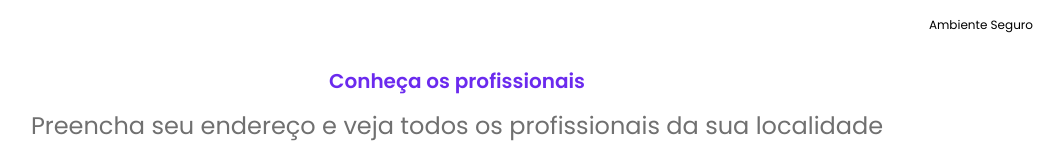
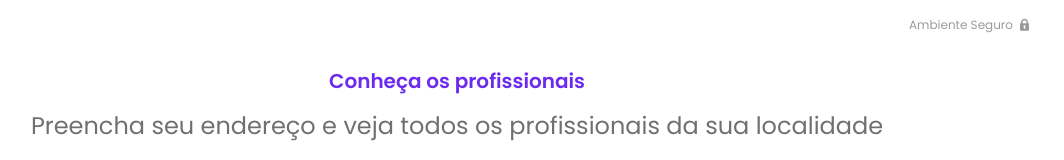
Before and after one commit to alvaroico/multi-stack, a Next.js app in the folder ediaristas/: page / in a window 1280 px wide. Shown: the top 160 px of the page, without its empty margins (183-1247 px from the left). Built offline with nearby package versions, Linux system fonts and the light colour scheme.

Commit message:
SafeEnvironmentContainer Style

```diff
--- a/ediaristas/src/pages/_app.tsx
+++ b/ediaristas/src/pages/_app.tsx
@@ -21,6 +21,8 @@ function MyApp({ Component, pageProps }: AppProps) {
           href="https://fonts.googleapis.com/css2?family=Poppins:ital,wght@0,100;0,200;0,300;0,400;0,500;0,600;0,700;0,800;0,900;1,100;1,200;1,300;1,400;1,500;1,600;1,700;1,800;1,900&display=swap"
           rel="stylesheet"
         />
+        {/* eslint-disable @next/next/no-css-tags */}
+        <link href="/fonts/tw-icons/css/treinaweb-icons.css" rel="stylesheet" />
       </Head>
       <ThemeProvider theme={theme}>
         <Component {...pageProps} />
--- a/ediaristas/src/ui/components/feedback/SafeEnvironment/SafeEnvironment.style.tsx
+++ b/ediaristas/src/ui/components/feedback/SafeEnvironment/SafeEnvironment.style.tsx
@@ -1,7 +1,9 @@
 import { styled } from "@mui/material/styles";
 
 export const SafeEnvironmentContainer = styled("div")`
+  color: ${({ theme }) => theme.palette.text.secondary};
+  background-color: ${({ theme }) => theme.palette.background.default};
   text-align: right;
-  padding: 16px 0;
+  padding: ${({ theme }) => theme.spacing(2)} 0;
   font-size: 12px;
 `;
--- a/ediaristas/src/ui/components/feedback/SafeEnvironment/SafeEnvironment.tsx
+++ b/ediaristas/src/ui/components/feedback/SafeEnvironment/SafeEnvironment.tsx
@@ -6,7 +6,9 @@ import { Container } from "@mui/material";
 const SafeEnvironment = () => {
   return (
     <SafeEnvironmentContainer>
-      <Container>Ambiente Seguro</Container>
+      <Container>
+        Ambiente Seguro <i className={"twf-lock"} />
+      </Container>
     </SafeEnvironmentContainer>
   );
 };
```
